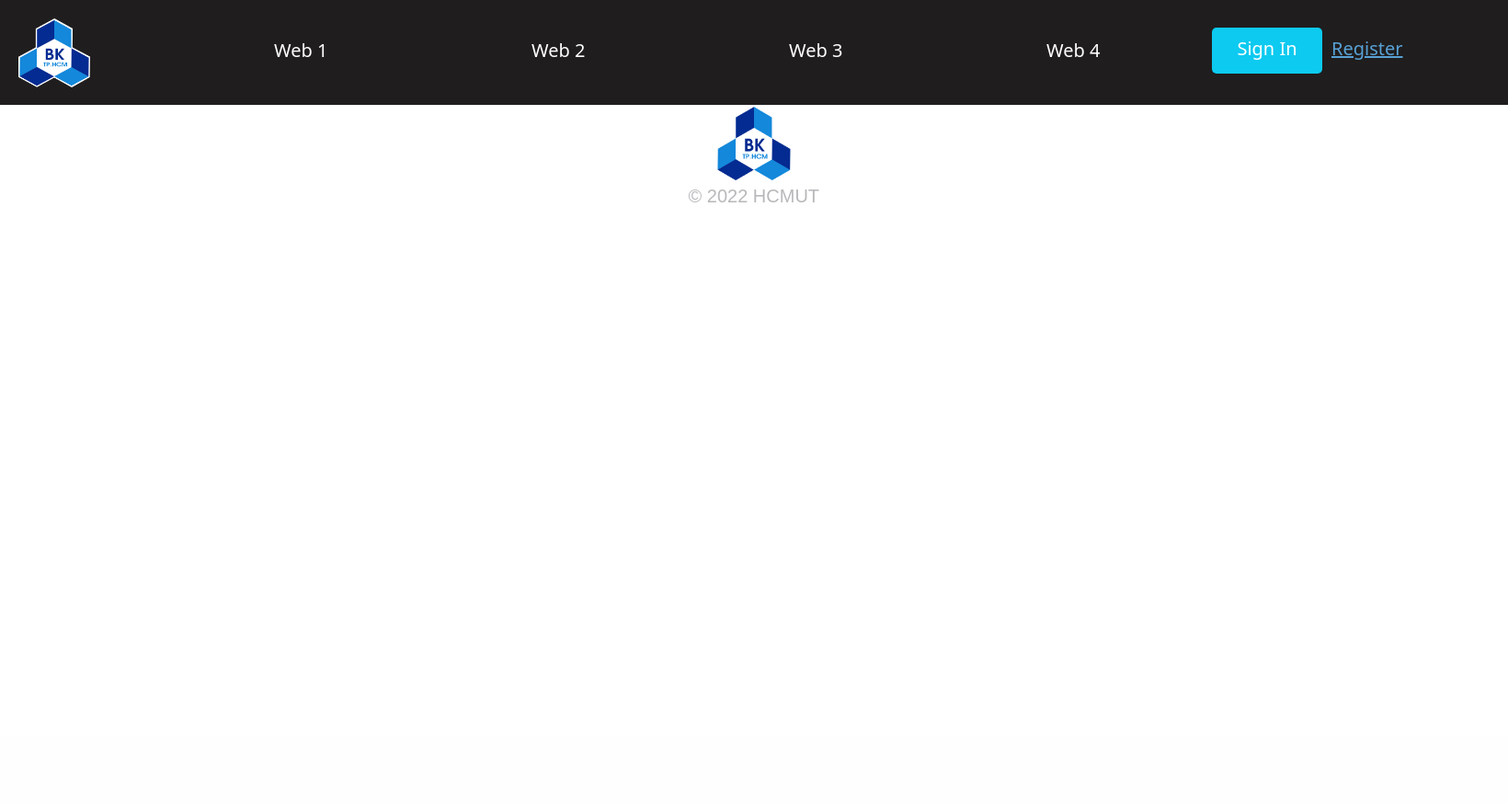
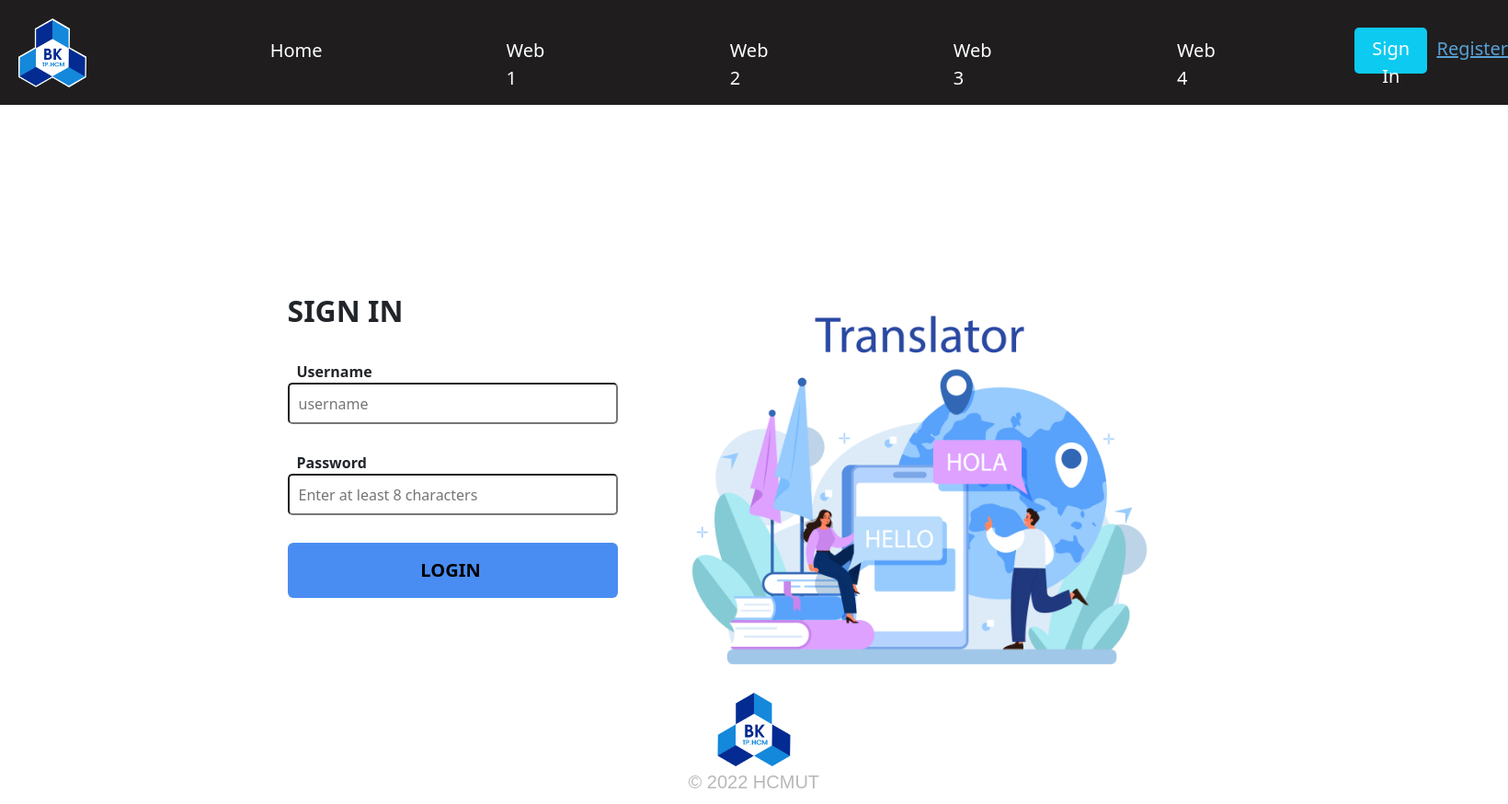
Before and after one commit to canceller026/PIP-2022, a Flask app: page /login in a window 1640 px wide. Shown: the whole page at 92% size. Before the commit the page ends 220 px from the top, so only its background shows below. Run offline with Flask 2, Linux system fonts and the light colour scheme.

Commit message:
Update login, register, logout and navigation bar

```diff
--- a/app.py
+++ b/app.py
@@ -1,7 +1,9 @@
-from flask import Flask, render_template, request
+from flask import Flask, render_template, request, session,redirect
 from pymongo import MongoClient
 from pymongo.server_api import ServerApi
 from forms import SignUpForm
+from random import randint
+import hashlib
 
 app = Flask(__name__)
 app.config['SECRET_KEY'] = '7a9097f3b37240fe8dbc99bc'
@@ -14,9 +16,23 @@
 def home_page():
     return render_template("homepage.html")
 
-@app.route('/login')
+@app.route('/login', methods=['GET', 'POST'])
 def login_page():
-    return render_template("login.html")
+    msg = ''
+    if request.method == 'POST':
+        username = request.form['username']
+        password = request.form['password']
+        h_password = hashlib.sha256(password.encode('utf-8')).hexdigest()
+        authenticate = user_pwd.find_one({"username": username, "h_password": h_password})
+        if authenticate:
+            session['logged_in'] = True
+            session['id'] = authenticate['adminID']
+            session['username'] = authenticate['username']
+            msg = 'Logged in successfully !'
+            #return render_template("CMS.html")
+        else:
+            msg = 'Incorrect username / password !'
+    return render_template("login.html", message = msg)
 
 @app.route('/register', methods =['GET', 'POST'])
 def register_page():
@@ -29,4 +45,25 @@
         user_found = user_pwd.find_one({"username": username})
         if user_found:
             msg = "This username has been used, please choose another username"
+        elif not username or not password1 or not email or not password2:
+            msg = 'Please fill out the form !'
+        elif ("@gmail.com" not in email):
+            msg = "Invalid Email Address"
+        elif password1 != password2:
+            msg = "Password not match"
+        elif len(password1) < 8:
+            msg = "Password too short"
+        else:
+            adminID = randint(10000000,99999999)
+            h_password = hashlib.sha256(password1.encode('utf-8')).hexdigest()
+            new_user = {"adminID": adminID, "h_password" : h_password, "password": password1, "username": username}
+            user_pwd.insert_one(new_user)
+
     return render_template("register.html",message =msg)
+
+@app.route('/logout')
+def logout():
+    session.pop('loggedin', None)
+    session.pop('id', None)
+    session.pop('username', None)
+    return redirect(url_for('login_page'))
--- a/static/css/base.css
+++ b/static/css/base.css
@@ -20,7 +20,7 @@
   font-size: 20px;
   cursor: pointer;
   margin-top:30px;
-  margin-left:100px;
+  margin-left:150px;
   width: 120px;
   height: 50px;
 }
@@ -39,7 +39,6 @@
   margin-top: 40px;
   margin-left: 200px;
   margin-right: 0px;
-
 }
 .link{
   font-size:20px;
--- a/templates/base.html
+++ b/templates/base.html
@@ -20,6 +20,9 @@
     <div class="topnav">
       <img src="{{url_for('static', filename='img/hcmut.png')}}" alt="" />
       <div class="other-project">
+        <a class="link" href="{{ url_for('home_page') }}">Home</a>
+      </div>
+      <div class="other-project">
         <a class="link" href="web1.html"> Web 1</a>
       </div>
       <div class="other-project">
@@ -31,7 +34,7 @@
       <div class="other-project">
         <a class="link" href="web4.html"> Web 4</a>
       </div>
-      <a type="button" href="{{ url_for('register_page') }}" class="btn btn-lg btn-info sign-in">Sign In</button>
+      <a type="button" href="{{ url_for('login_page') }}" class="btn btn-lg btn-info sign-in">Sign In</button>
       <a class="register" href="{{ url_for('register_page') }}">Register</a>
     </div>
 
--- a/templates/homepage.html
+++ b/templates/homepage.html
@@ -38,7 +38,7 @@
     <div>
       <h1>Web 2</h1>
       <h2>Brief description of Web 2</h2>
-      <a type="button" class="btn btn-lg btn-info sign-in">Visit Web 2</a>
+      <a type="button" class="btn btn-lg btn-info">Visit Web 2</a>
     </div>
   </div>
   <div class="subholder">
@@ -68,10 +68,10 @@
 </div>
 
 <div class="participant">
-  <div>
+  <div style="margin-top: 50px; margin-left: 160px">
     <h1>View participant</h1>
     <h2>Description of participants</h2>
-    <a type="button" class="btn btn-lg btn-info">View Member List</a>
+    <a type="button">View Member List</a>
   </div>
   <img src="{{ url_for('static', filename='img/Homepage 5.png')}}" alt="" />
 </div>
--- a/templates/login.html
+++ b/templates/login.html
@@ -1,32 +1,16 @@
-{%extends 'base.html'%}
-{%block head%}
+{% extends 'base.html' %} {% block head %}
 <link
-rel="stylesheet"
-href="{{ url_for('static', filename='css/login.css') }}"
+  rel="stylesheet"
+  href="{{ url_for('static', filename='css/register.css') }}"
 />
-{%endblock%}
-  <body>
-    <div class="topnav">
-      <img class="hcmut1-img" src="img/hcmut.png" alt="" />
-      <div class="other-project">
-        <a class="link" href="web1.html"> Web 1</a>
-      </div>
-      <div class="other-project">
-        <a class="link" href="web2.html"> Web 2</a>
-      </div>
-      <div class="other-project">
-        <a class="link" href="web3.html"> Web 3</a>
-      </div>
-      <div class="other-project">
-        <a class="link" href="web4.html"> Web 4</a>
-      </div>
-      <button class="sign-in">Sign In</button>
-      <a class="register" href="register.html">Register</a>
-    </div>
+<title>LOGIN</title>
+{% endblock %} {% block body %}
 
-    <form method="POST" action="" class="login-form" id="login">
-      <p class="form-title">SIGN IN</p>
-      <div class="form-group-1">
+<div class="hold">
+  <div class="form-container">
+    <h1>SIGN IN</h1>
+    <form method="POST" action="/login" class="form-register" id="login">
+      <div class="form-group">
         <label for="username" class="label-text"> Username</label><br />
         <input
           type="text"
@@ -35,34 +19,26 @@
           placeholder="username"
         />
       </div>
-      <div class="form-group-2">
+      <div class="form-group">
         <label for="password" class="label-text"> Password</label> <br />
         <input
           type="password"
           name="password"
           id="password"
-          placeholder="anhyeuem123"
+          placeholder="Enter at least 8 characters"
         />
       </div>
-      <div class="tick">
-        <input
-          type="checkbox"
-          name="remember-me"
-          id="remember-me"
-          class="agree-term"
-        />
-        <label for="remember-me" class="label-agree-term">
-          <span><span></span></span>Remember me ?
-        </label>
-      </div>
       <div class="form-button">
-        <input type="submit" name="submit" value="Sign In" id="submit" />
+        <input type="submit" name="submit" value="LOGIN" id="submit" />
       </div>
     </form>
-
-    <div class="copyright">
-      <img src="img/hcmut.png" alt="" />
-      <p>&#169; 2022 HCMUT</p>
-    </div>
-  </body>
-</html>
+    <p>{{message}}</p>
+  </div>
+  <img
+    class="translator-img"
+    src="{{
+  url_for('static',filename='img/translator.jpg') }}"
+    alt=""
+  />
+</div>
+{% endblock %}
--- a/templates/register.html
+++ b/templates/register.html
@@ -3,7 +3,7 @@
   rel="stylesheet"
   href="{{ url_for('static', filename='css/register.css') }}"
 />
-<title>Register</title>
+<title>REGISTER</title>
 {% endblock %} {% block body %}
 
 <div class="hold">
@@ -51,6 +51,7 @@
         <input type="submit" name="submit" value="Register" id="submit" />
       </div>
     </form>
+    <p>{{message}}</p>
   </div>
   <img
     class="translator-img"
@@ -59,5 +60,4 @@
     alt=""
   />
 </div>
-<p>{{message}}</p>
 {% endblock %}
```
Also changed, not shown: static/css/homepage.css (+16 -15 lines), static/css/login.css (deleted).
